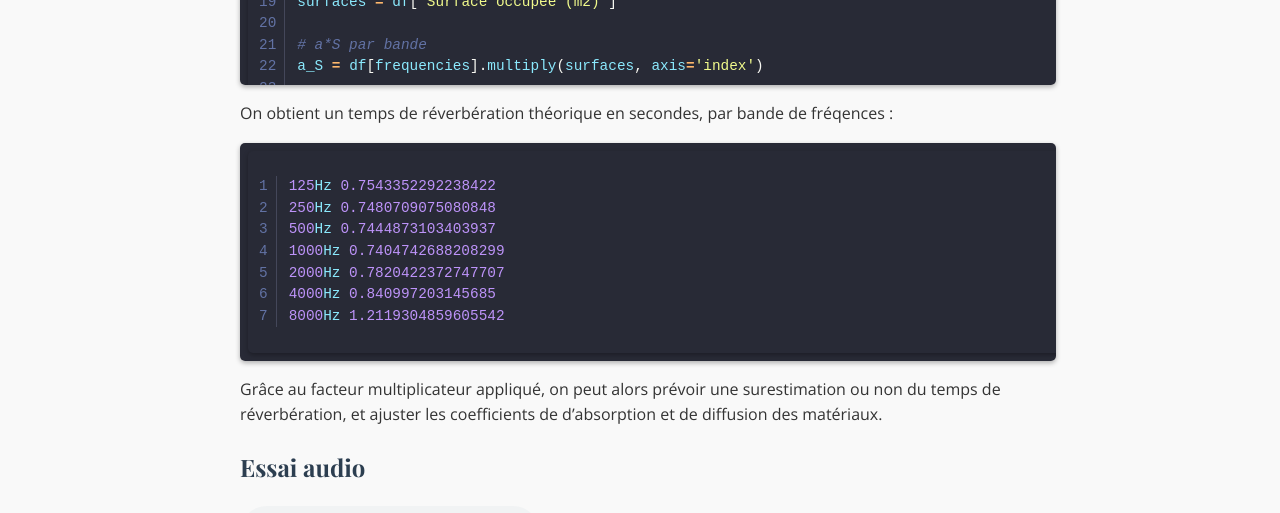
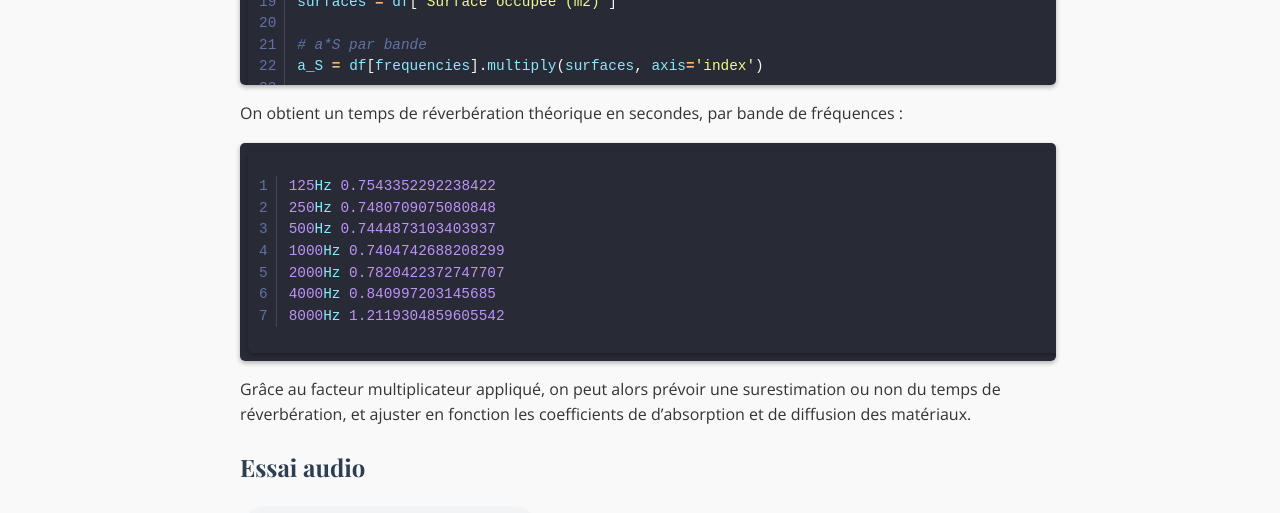
Before and after one commit to agathekowalski/ensll_memoire_p2026, a Jekyll site: the page built from simulations/index.md, in a window 1280 px wide. Shown: the part 2535-3048 px from the top of the page. Built offline with Jekyll 4.4.1, drawn with Linux system fonts in a browser that asks for light colours.

Commit message:
Update index.md

````diff
--- a/simulations/index.md
+++ b/simulations/index.md
@@ -139,7 +139,7 @@ for i, f in enumerate(frequencies) :
     print(f, eyring_syracuse)
 ```
 
-On obtient un temps de réverbération théorique en secondes, par bande de fréqences :
+On obtient un temps de réverbération théorique en secondes, par bande de fréquences :
 
 ```python
 125Hz 0.7543352292238422
@@ -152,7 +152,7 @@ On obtient un temps de réverbération théorique en secondes, par bande de fré
 ```
 
 Grâce au facteur multiplicateur appliqué, on peut alors prévoir une surestimation ou non du temps de réverbération,
-et ajuster les coefficients de d'absorption et de diffusion des matériaux.
+et ajuster en fonction les coefficients de d'absorption et de diffusion des matériaux.
 
 ## Essai audio
 
````
